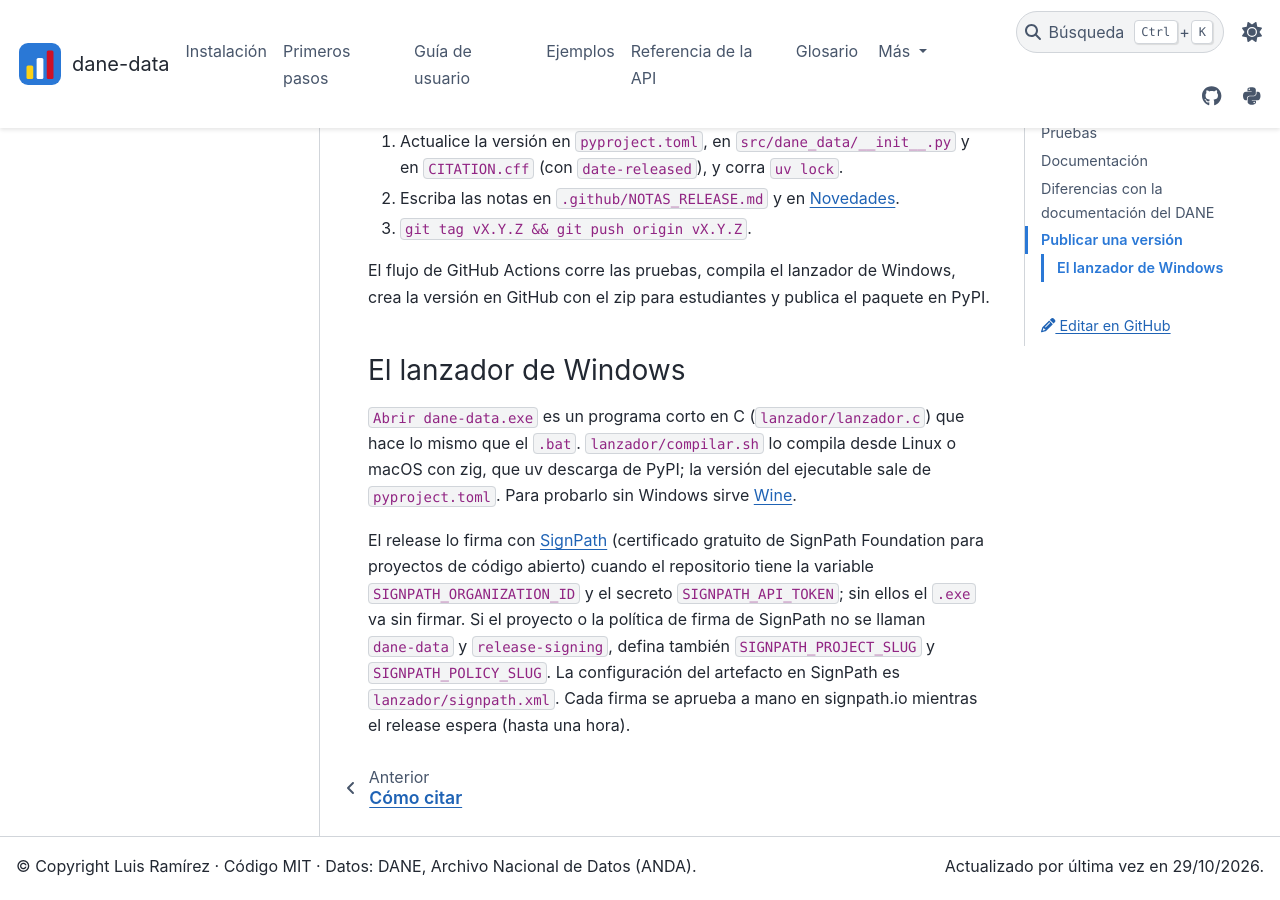
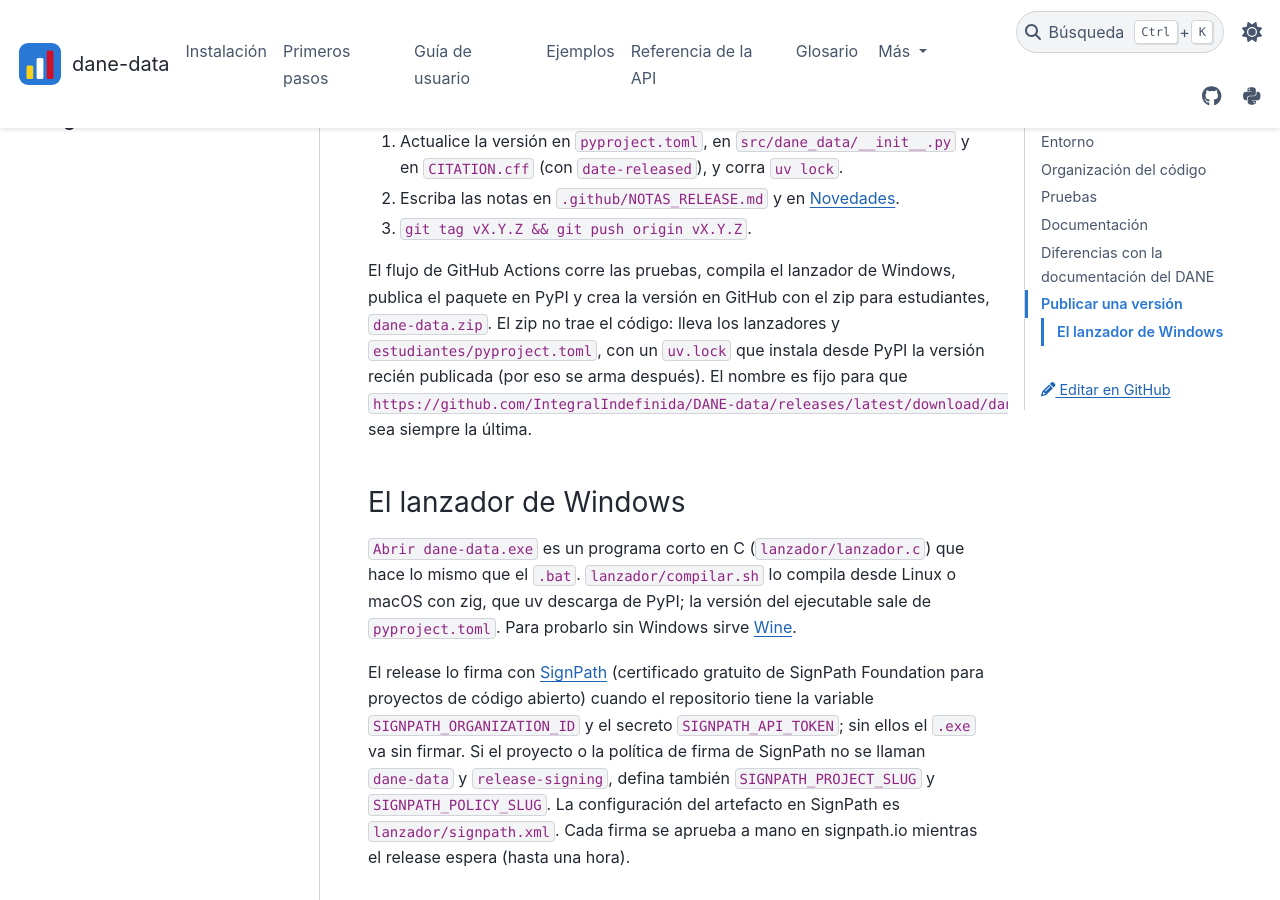
Before and after one commit to IntegralIndefinida/DANE-data, a Sphinx documentation site: the page built from docs/desarrollo.md, in a window 1280 px wide and 900 px high, scrolled down 2524 px. Built offline with Sphinx 7.4.7 and the PyData theme 0.15.4, drawn with Linux system fonts in a browser that asks for light colours.

Commit message:
Armar el zip para estudiantes sin el código, desde PyPI
El zip traía todo el repositorio (git archive), así que una versión nueva
solo se conseguía bajando otro zip de la página de versiones de GitHub,
difícil para estudiantes que no son técnicos. Ahora trae los lanzadores y
estudiantes/pyproject.toml, un proyecto virtual de uv cuyo extra app es
dane-data[app], con un uv.lock que instala desde PyPI la versión recién
publicada. Los lanzadores (y el .exe firmado) siguen iguales, y con el
lock la app podrá ofrecer la versión nueva sin otro zip.

release.yml arma el zip en un trabajo nuevo, después de publicar en
PyPI, y reintenta mientras PyPI muestra la versión. Se llama
dane-data.zip, así releases/latest/download/dane-data.zip es siempre la
última versión y la documentación enlaza directo a él.

```diff
--- a/docs/desarrollo.md
+++ b/docs/desarrollo.md
@@ -85,8 +85,11 @@ Cuando los datos contradicen lo que publica el DANE (diccionarios, etiquetas, no
 2. Escriba las notas en `.github/NOTAS_RELEASE.md` y en {doc}`novedades`.
 3. `git tag vX.Y.Z && git push origin vX.Y.Z`.
 
-El flujo de GitHub Actions corre las pruebas, compila el lanzador de Windows, crea la versión en GitHub con
-el zip para estudiantes y publica el paquete en PyPI.
+El flujo de GitHub Actions corre las pruebas, compila el lanzador de Windows, publica el paquete en PyPI
+y crea la versión en GitHub con el zip para estudiantes, `dane-data.zip`. El zip no trae el código: lleva
+los lanzadores y `estudiantes/pyproject.toml`, con un `uv.lock` que instala desde PyPI la versión recién
+publicada (por eso se arma después). El nombre es fijo para que
+`https://github.com/IntegralIndefinida/DANE-data/releases/latest/download/dane-data.zip` sea siempre la última.
 
 ### El lanzador de Windows
 
```
Also changed, not shown: README.md (+1 -1 lines), docs/index.md (+2 -2 lines), docs/instalacion.md (+3 -4 lines), docs/novedades.md (+5 -0 lines), .github/NOTAS_RELEASE.md, 3 other files.
